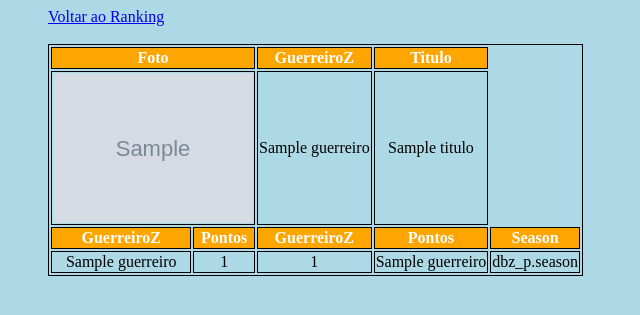
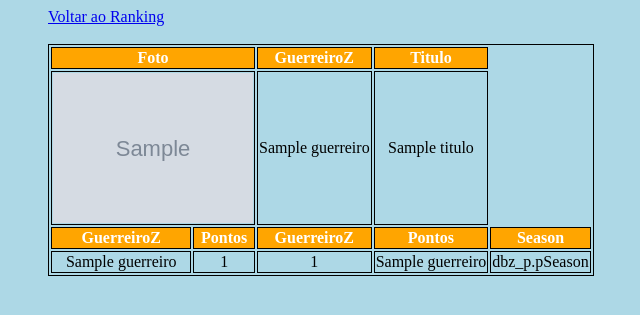
Before and after one commit to karnaflokao/arena, a Django app: page /dbz/perfil/1 in a window 1280 px wide. Shown: the top 315 px of the page, without its empty margins (0-640 px from the left). Run offline with Django 3.2, Linux system fonts and the light colour scheme; tables that the repository leaves empty hold one stand-in row (values such as "Sample post"); grey boxes marked "Sample" are stand-in pictures.

Commit message:
incluindo a season no perfil

```diff
--- a/caroco/dbz/templates/dbz/perfil.html
+++ b/caroco/dbz/templates/dbz/perfil.html
@@ -49,7 +49,7 @@ th {
 		{% if latest_dbz_partidas %}
 			{% for dbz_p in latest_dbz_partidas %}
 			<tr>
-				<td>{{ dbz_p.gz1 }}</td><td>{{ dbz_p.v1 }}</td> <td>{{ dbz_p.v2 }}</td><td>{{ dbz_p.gz2 }}</td><td>dbz_p.season</td>
+				<td>{{ dbz_p.gz1 }}</td><td>{{ dbz_p.v1 }}</td> <td>{{ dbz_p.v2 }}</td><td>{{ dbz_p.gz2 }}</td><td>dbz_p.pSeason</td>
 				</tr>
 			{% endfor %}
 		{% endif %}
```
